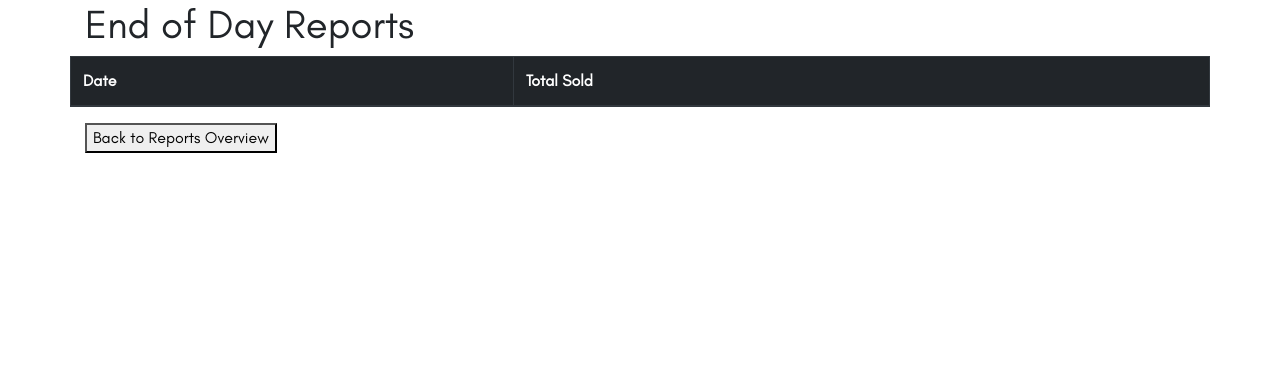
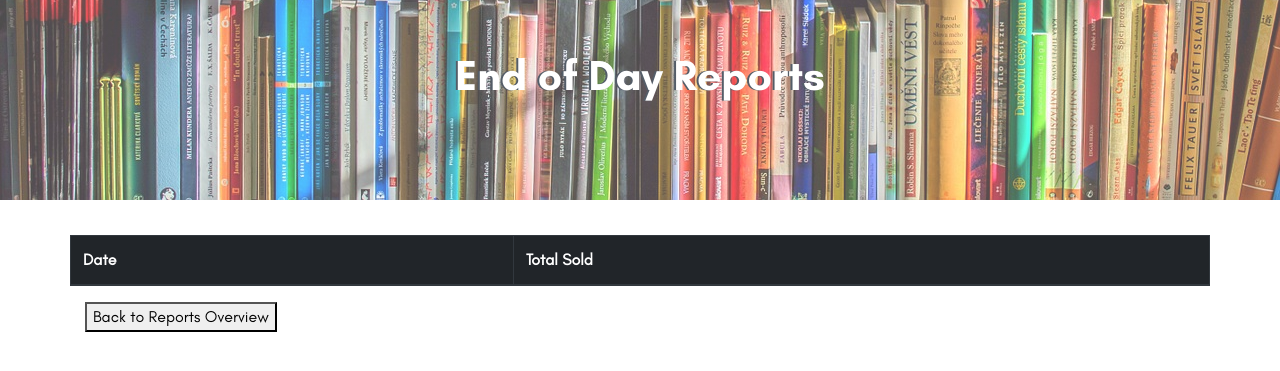
Before and after one commit to dsluo-archive/BookStore, a Django app: template templates/eod_view.html in a window 1280 px wide. Shown: the part 56-427 px from the top of the page. Run offline with Django 3.2, Linux system fonts and the light colour scheme; the template is opened without the code that fills it, so the values that code supplies are empty; parts of the project's set-up code (start-up, migrations or seed data) failed here and were passed over; some libraries are stand-ins or nearby versions.

Commit message:
Front-End
Front-End style touch ups

```diff
--- a/templates/eod_view.html
+++ b/templates/eod_view.html
@@ -4,14 +4,18 @@
 {% load eod_total %}
 
 {% block per_page_css %}
-
+	<link rel="stylesheet" href="{% static 'css/terminal.css' %}">
 {% endblock %}
 
 {% block main_content %}
-    <div class="container">
-
-        <h1>End of Day Reports</h1>
-
+    <div class="container-fluid banner">
+		<div class="row">
+			<div class="col-md-12">
+				<h3>End of Day Reports</h3>
+			</div>
+		</div>
+	</div>
+	<div class="container pad-top">
         <div class="row">
             <table class="table table-light table-bordered">
                 <thead class="thead-dark">
```
Also changed, not shown: templates/inventory.html (+9 -5 lines), templates/reset_password.html (+6 -2 lines).
